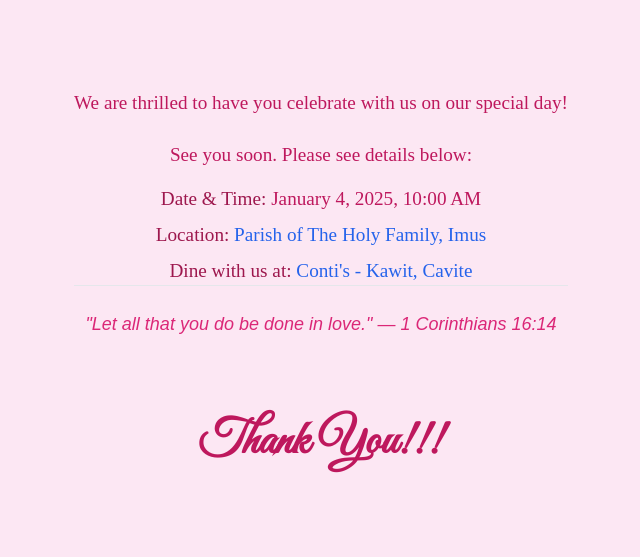
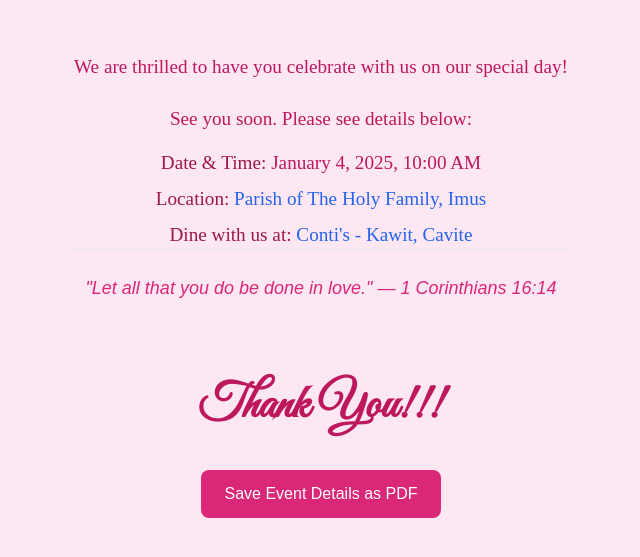
Before and after one commit to ninalamo/rsvp-app, a Next.js app: page /thank-you in a window 1280 px wide. Shown: the part 115-672 px from the top of the page, without its empty margins (319-959 px from the left). Built offline with nearby package versions, Linux system fonts and the light colour scheme.

Commit message:
printable

```diff
--- a/app/thank-you/page.jsx
+++ b/app/thank-you/page.jsx
@@ -1,11 +1,36 @@
-import React from "react";
+"use client"; // Ensure the code runs on the client side
+
+import React, { useState, useEffect } from "react";
+
+// Dynamically import html2pdf.js only on the client-side
+import dynamic from "next/dynamic";
+const html2pdf = dynamic(() => import("html2pdf.js"), { ssr: false });
 
 export default function ThankYou() {
+  const [isClient, setIsClient] = useState(false);
+
+  // Detect when the component is mounted on the client side
+  useEffect(() => {
+    setIsClient(true);
+  }, []);
+
+  // Function to trigger PDF generation
+  const downloadPDF = () => {
+    const element = document.getElementById("thank-you-content");
+    html2pdf()
+      .from(element)
+      .save("thank_you_details.pdf");
+  };
+
+  // If the component is still rendering on the server, render a fallback message
+  if (!isClient) {
+    return null;
+  }
+
   return (
     <div className="min-h-screen bg-pink-100 flex flex-col items-center justify-center py-10 px-6">
       {/* Content Section */}
-      <header className="text-center mb-12">
-
+      <header className="text-center mb-12" id="thank-you-content">
         <p
           className="text-lg text-pink-700 mb-6"
           style={{
@@ -16,10 +41,7 @@ export default function ThankYou() {
         >
           We are thrilled to have you celebrate with us on our special day!
           <br />
-
         </p>
-
-
 
         {/* Event Details */}
         <div
@@ -52,7 +74,6 @@ export default function ThankYou() {
             </a>
           </p>
 
-
           <p>
             <span className=" text-pink-800">Dine with us at:</span>&nbsp;
             <a
@@ -70,10 +91,8 @@ export default function ThankYou() {
             </a>
           </p>
         </div>
-        <hr>
-
-        </hr>
-        <br/>
+        <hr />
+        <br />
         {/* Scripture */}
         <div className="text-center mb-8">
           <p className="text-lg italic text-pink-600">
@@ -81,6 +100,7 @@ export default function ThankYou() {
           </p>
         </div>
       </header>
+
       <h1
           className="text-5xl font-bold text-pink-700 mb-4"
           style={{
@@ -89,6 +109,14 @@ export default function ThankYou() {
         >
           Thank You!!!
         </h1>
+
+      {/* Button to Download PDF */}
+      <button
+        onClick={downloadPDF}
+        className="bg-pink-600 text-white px-6 py-3 rounded-lg mt-6"
+      >
+        Save Event Details as PDF
+      </button>
     </div>
   );
 }
--- a/package.json
+++ b/package.json
@@ -13,7 +13,9 @@
     "@supabase/supabase-js": "^2.46.1",
     "axios": "^1.7.8",
     "firebase": "^11.0.2",
+    "html2pdf.js": "^0.10.2",
     "json-server": "^1.0.0-beta.3",
+    "jspdf": "^2.5.2",
     "next": "15.0.3",
     "node-mailjet": "^6.0.6",
     "react": "19.0.0-rc-66855b96-20241106",
```
Also changed, not shown: 1 other file (tests, documents, lock files or other folders).
